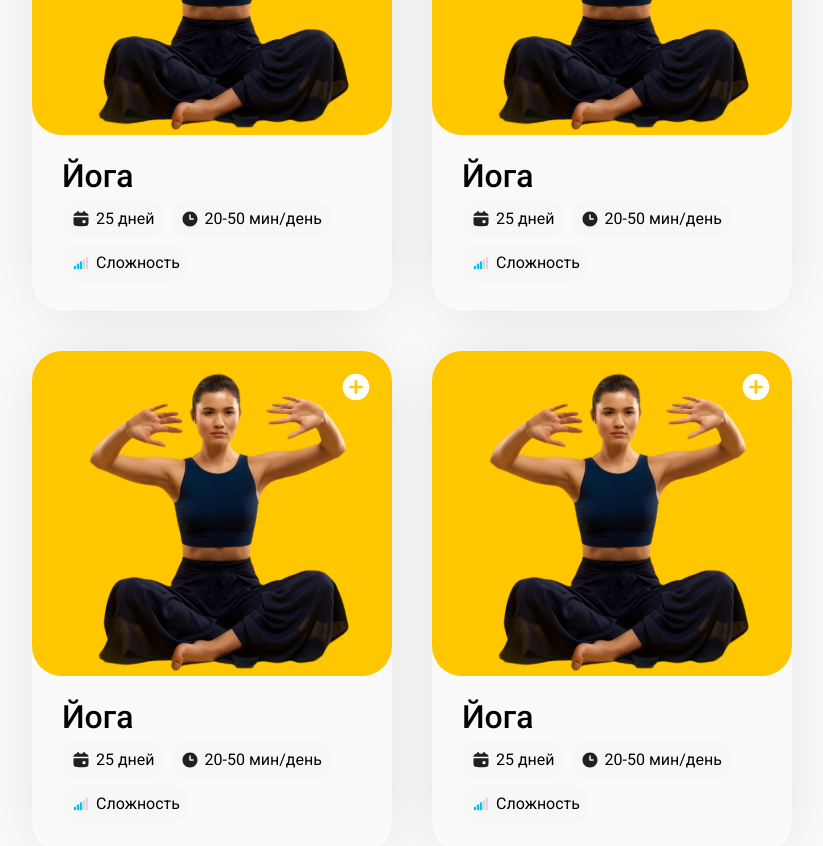
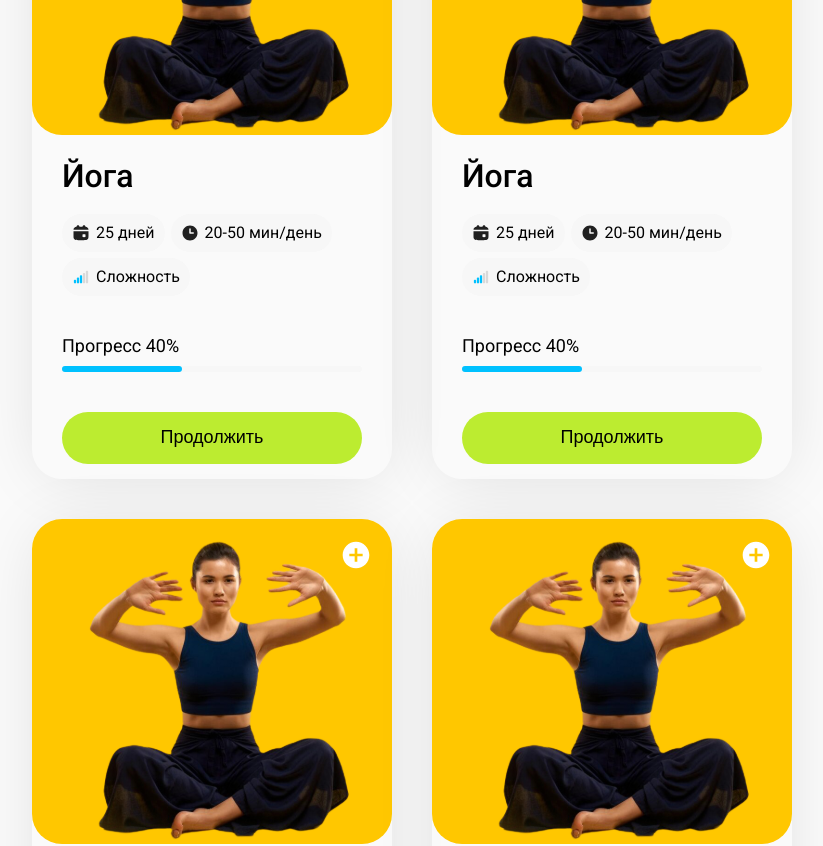
Before and after one commit to MarinaAlPu/sky-fitness-pro, a React (Vite) app: page / in a window 1280 px wide. Shown: the part 540-1386 px from the top of the page, without its empty margins (108-931 px from the left). Built offline with nearby package versions, Linux system fonts and the light colour scheme.

Commit message:
Add properties in card

```diff
--- a/src/components/card/Card.style.ts
+++ b/src/components/card/Card.style.ts
@@ -7,7 +7,7 @@ export const SWrapper = styled.div`
   display: flex;
   flex-direction: column;
   width: 360px;
-  height: 501px;
+  /* height: 501px; */
   text-decoration: none;
   color: inherit;
   border-radius: 30px;
@@ -20,12 +20,18 @@ export const SWrapper = styled.div`
   }
 `;
 
-// export const SContainer = styled.div`
-//   display: flex;
-//   flex-direction: column;
-//   width: 360px;
-//   height: 501px;
-// `;
+export const SContainer = styled.div`
+  display: flex;
+  flex-direction: column;
+  gap: 40px;
+  padding: 24px 30px 15px 30px;
+  /* width: 360px;
+  height: 501px; */
+
+  @media screen and (max-width: 375px) {
+    padding: 24px 21.5px 15px;
+  }
+`;
 
 export const SImageContainer = styled.div`
   width: 360px;
@@ -50,10 +56,10 @@ export const SImage = styled.img`
   }
 `;
 
-export const SButton = styled.div`
+export const SRoundButton = styled.img`
   width: 32px;
   height: 32px;
-  background-image: url("./icons/add-button.svg");
+  /* background-image: url("./icons/add-button.svg"); */
   background-size: cover;
   background-position: center;
   background-repeat: no-repeat;
@@ -65,15 +71,15 @@ export const SButton = styled.div`
 `;
 
 export const SDescriptionContainer = styled.div`
-  padding: 24px 30px 15px;
+  /* padding: 24px 30px 15px; */
   display: flex;
   flex-wrap: wrap;
   flex-direction: column;
-  gap: 6px;
-
+  gap: 20px;
+/*
   @media screen and (max-width: 375px) {
     padding: 24px 21.5px 15px;
-  }
+  } */
 `;
 
 export const STitle = styled.div`
@@ -92,6 +98,7 @@ export const SPropertiesContainer = styled.div`
   flex-direction: row;
   flex-wrap: wrap;
   gap: 6px;
+  margin-bottom: 20px;
 `;
 
 export const SFirstRowProperties = styled.div`
@@ -192,3 +199,35 @@ export const SComplexityIcon = styled.div`
 //   letter-spacing: 0px;
 //   vertical-align: bottom;
 // `;
+
+export const SProgress = styled.div`
+  display: flex;
+  flex-direction: column;
+  gap: 10px;
+  /* margin-bottom: 40px; */
+`;
+
+export const SProgressTitle = styled.div`
+  font-weight: 400;
+  font-size: 18px;
+  line-height: 110%;
+  letter-spacing: 0px;
+`;
+
+export const ProgressBar = styled.div`
+  width: 300px;
+  height: 6px;
+  border-radius: 50px;
+  background-color: #F7F7F7;
+  /* background-color: #00C1FF; */
+  border: none;
+  outline: none;
+`;
+
+export const SProgressFill = styled.div<{ $percent: number }>`
+  height: 100%;
+  background-color: #00C1FF;
+  border-radius: 50px;
+
+  width: ${props => props.$percent}%;
+`;
--- a/src/components/card/Card.tsx
+++ b/src/components/card/Card.tsx
@@ -1,18 +1,26 @@
-import { SWrapper, SImage, STitle, SButton, SPropertyContainer, SDaysIcon, STimeIcon, SComplexityIcon, SDescriptionContainer, SPropertiesContainer, SFirstRowProperties, SPropertyText, SImageContainer } from "./Card.style";
+import { Button } from "../button/Button";
+import { SWrapper, SContainer, SImage, STitle, SRoundButton, SPropertyContainer, SDaysIcon, STimeIcon, SComplexityIcon, SDescriptionContainer, SPropertiesContainer, SFirstRowProperties, SPropertyText, SImageContainer, SProgress, SProgressTitle, ProgressBar, SProgressFill } from "./Card.style";
 
 
 export const Card = () => {
+  const progress = 40;
+
+  const handleWorkout = () => {
+    console.log("Нажали кнопку Продолжить");
+  };
+
 
   return (
     <SWrapper >
-
       <SImageContainer>
-        {/* <SImage src="./images/main-page/mask-1.png" alt="Йога" /> */}
         <SImage src="./images/main-page/mask-1-1.svg" alt="Йога" />
-        <SButton title="Добавить курс" />
+          <SRoundButton src="./icons/add-button.svg" alt="Добавить" title="Добавить курс" />
+          {/* <SRoundButton src="./icons/delete-button.svg" alt="Удалить" title="Удалить курс" /> */}
       </SImageContainer>
 
+      <SContainer>
         <SDescriptionContainer>
+
           <STitle>
             Йога
           </STitle>
@@ -35,7 +43,25 @@ export const Card = () => {
               <SPropertyText>Сложность</SPropertyText>
             </SPropertyContainer>
           </SPropertiesContainer>
+
+          <SProgress>
+            <SProgressTitle>Прогресс {progress}%</SProgressTitle>
+            <ProgressBar>
+              <SProgressFill $percent={progress} />
+            </ProgressBar>
+          </SProgress>
+
         </SDescriptionContainer>
-    </SWrapper>
+
+        <Button
+          type='primary'
+          width='300px'
+          onClick={handleWorkout}
+        >
+          Продолжить
+        </Button>
+      </SContainer>
+
+    </SWrapper >
   )
 }
```
Lines whose indentation alone changed are shown as unchanged.
